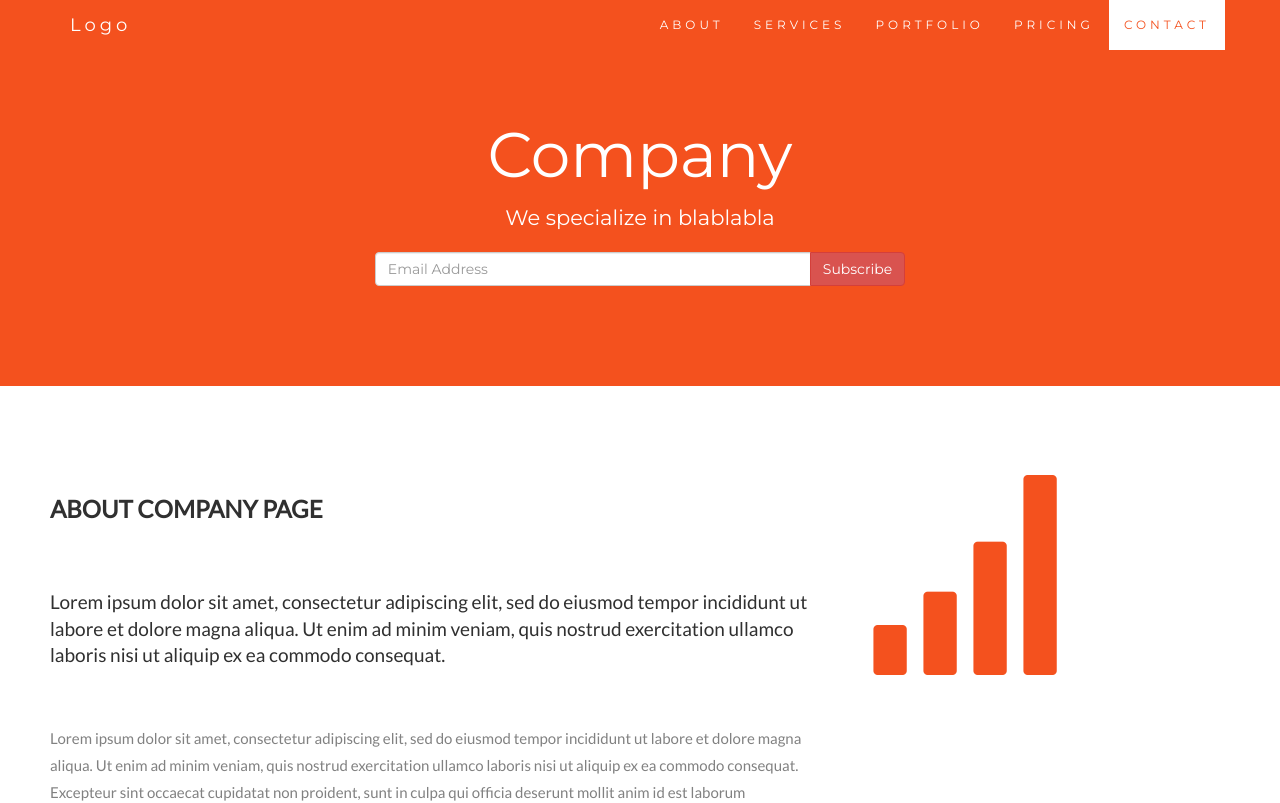
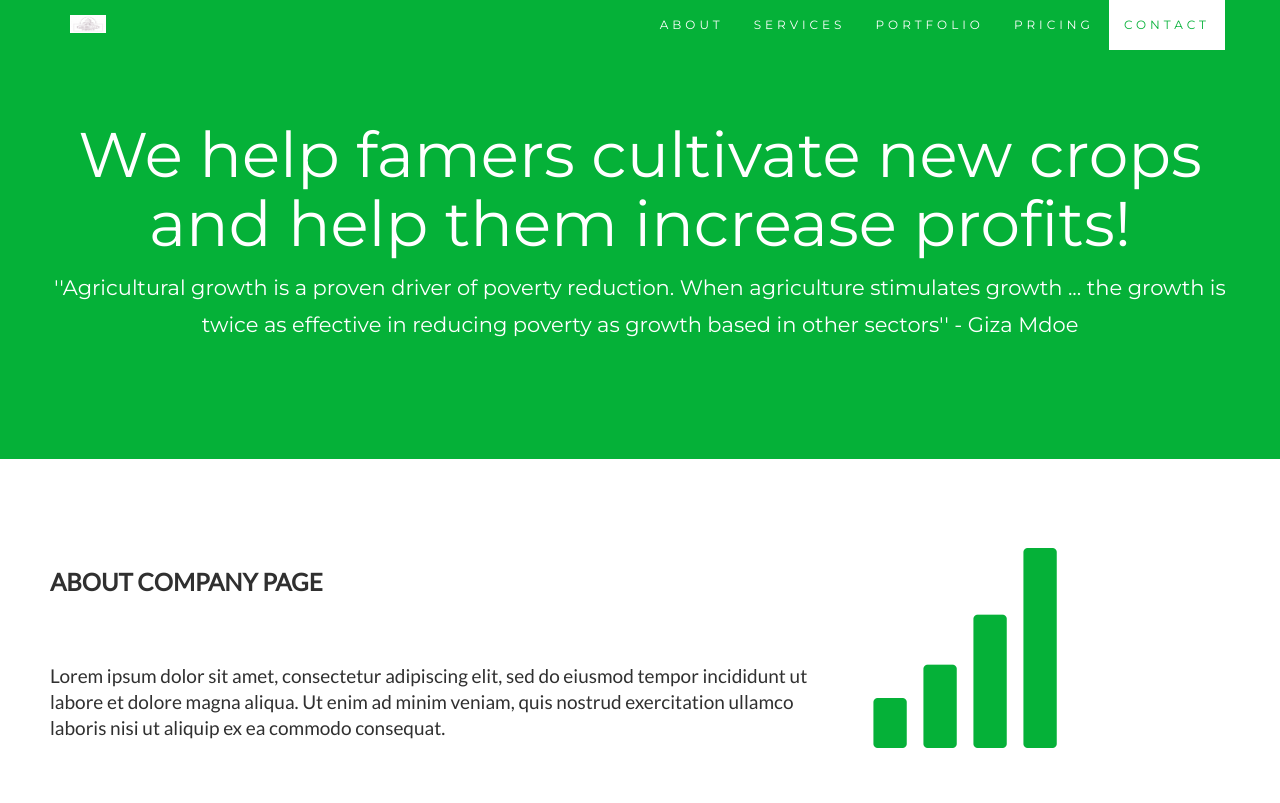
Before and after one commit to gautham-c/Farmers-Gate, a React (Create React App) app: page / in a window 1280 px wide. Shown: the top 803 px of the page. Built offline with nearby package versions, Linux system fonts and the light colour scheme.

Commit message:
basic changes

```diff
--- a/src/App.css
+++ b/src/App.css
@@ -18,7 +18,7 @@ h4 {
   margin-bottom: 30px;
 }
 .jumbotron {
-  background-color: #f4511e;
+  background-color: #05b138;
   color: #fff;
   padding: 100px 25px;
   font-family: Montserrat, sans-serif;
@@ -30,11 +30,11 @@ h4 {
   background-color: #f6f6f6;
 }
 .logo-small {
-  color: #f4511e;
+  color: #05b138;
   font-size: 50px;
 }
 .logo {
-  color: #f4511e;
+  color: #05b138;
   font-size: 200px;
 }
 .thumbnail {
@@ -47,15 +47,16 @@ h4 {
   height: 100%;
   margin-bottom: 10px;
 }
-.carousel-control.right, .carousel-control.left {
+.carousel-control.right,
+.carousel-control.left {
   background-image: none;
-  color: #f4511e;
+  color: #05b138;
 }
 .carousel-indicators li {
-  border-color: #f4511e;
+  border-color: #05b138;
 }
 .carousel-indicators li.active {
-  background-color: #f4511e;
+  background-color: #05b138;
 }
 .item h4 {
   font-size: 19px;
@@ -68,21 +69,21 @@ h4 {
   font-style: normal;
 }
 .panel {
-  border: 1px solid #f4511e;
-  border-radius:0 !important;
+  border: 1px solid #05b138;
+  border-radius: 0 !important;
   transition: box-shadow 0.5s;
 }
 .panel:hover {
-  box-shadow: 5px 0px 40px rgba(0,0,0, .2);
+  box-shadow: 5px 0px 40px rgba(0, 0, 0, 0.2);
 }
 .panel-footer .btn:hover {
-  border: 1px solid #f4511e;
+  border: 1px solid #05b138;
   background-color: #fff !important;
-  color: #f4511e;
+  color: #05b138;
 }
 .panel-heading {
   color: #fff !important;
-  background-color: #f4511e !important;
+  background-color: #05b138 !important;
   padding: 25px;
   border-bottom: 1px solid transparent;
   border-top-left-radius: 0px;
@@ -102,12 +103,16 @@ h4 {
 }
 .panel-footer .btn {
   margin: 15px 0;
-  background-color: #f4511e;
+  background-color: #05b138;
   color: #fff;
+}
+.navbar .navbar-logo {
+  height: 1em;
+  width: 2em;
 }
 .navbar {
   margin-bottom: 0;
-  background-color: #f4511e;
+  background-color: #05b138;
   z-index: 9999;
   border: 0;
   font-size: 12px !important;
@@ -116,11 +121,13 @@ h4 {
   border-radius: 0;
   font-family: Montserrat, sans-serif;
 }
-.navbar li a, .navbar .navbar-brand {
+.navbar li a,
+.navbar .navbar-brand {
   color: #fff !important;
 }
-.navbar-nav li a:hover, .navbar-nav li.active a {
-  color: #f4511e !important;
+.navbar-nav li a:hover,
+.navbar-nav li.active a {
+  color: #05b138 !important;
   background-color: #fff !important;
 }
 .navbar-default .navbar-toggle {
@@ -130,9 +137,11 @@ h4 {
 footer .glyphicon {
   font-size: 20px;
   margin-bottom: 20px;
-  color: #f4511e;
+  color: #05b138;
 }
-.slideanim {visibility:hidden;}
+.slideanim {
+  visibility: hidden;
+}
 .slide {
   animation-name: slide;
   -webkit-animation-name: slide;
--- a/src/components/Hero.js
+++ b/src/components/Hero.js
@@ -3,16 +3,17 @@ import React from 'react';
 const Hero = () => {
     return (
         <div className="jumbotron text-center">
-            <h1>Company</h1>
-            <p>We specialize in blablabla</p>
-            <form className="form-inline">
+            <h1>We help famers cultivate new crops and help them increase profits!</h1>
+            <p>''Agricultural growth is a proven driver of poverty reduction. When agriculture stimulates growth ... the growth is twice as effective in reducing poverty as growth based in other sectors''
+- Giza Mdoe</p>
+            {/* <form className="form-inline">
                 <div className="input-group">
                     <input type="email" className="form-control" size="50" placeholder="Email Address" required />
                     <div className="input-group-btn">
                         <button type="button" className="btn btn-danger">Subscribe</button>
                     </div>
                 </div>
-            </form>
+            </form> */}
         </div>
     )
 }
--- a/src/components/Navbar.js
+++ b/src/components/Navbar.js
@@ -10,7 +10,9 @@ const Navbar = () => {
                         <span className="icon-bar"></span>
                         <span className="icon-bar"></span>
                     </button>
-                    <a className="navbar-brand" href="#myPage">Logo</a>
+                    <a className="navbar-brand" href="#myPage">
+                    <img className="navbar-logo"alt="Farmer's Gate" src={require('../assets/farm.png')} />
+                    </a>
                 </div>
                 <div className="collapse navbar-collapse" id="myNavbar">
                     <ul className="nav navbar-nav navbar-right">
```
Also changed, not shown: src/assets/farm.png (added). Lines whose indentation alone changed are shown as unchanged.
